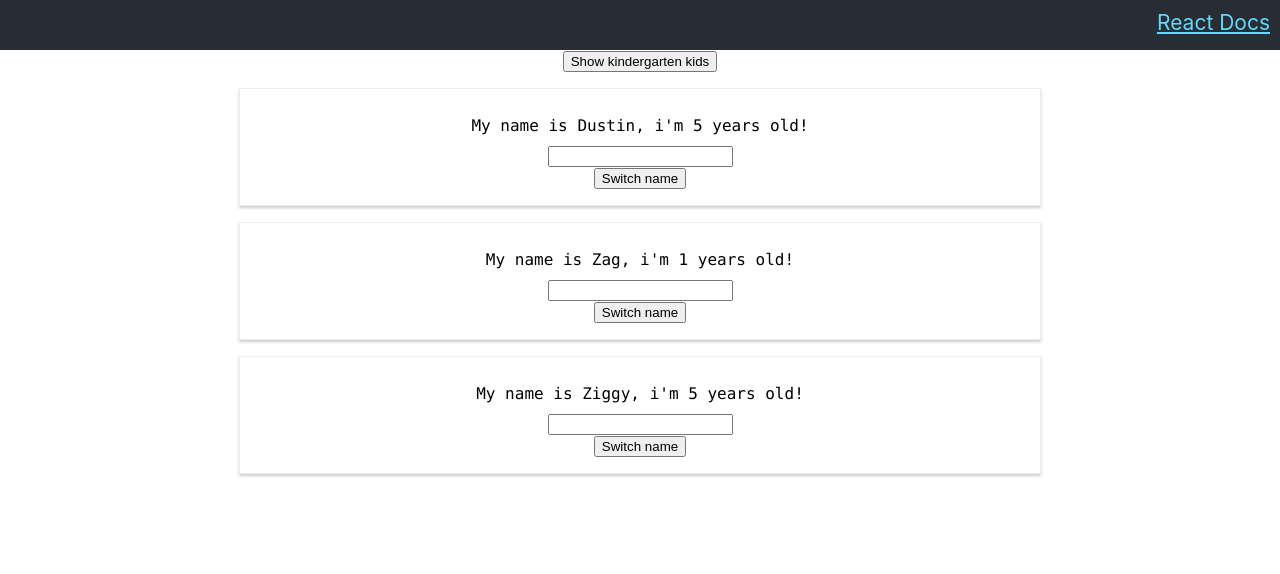
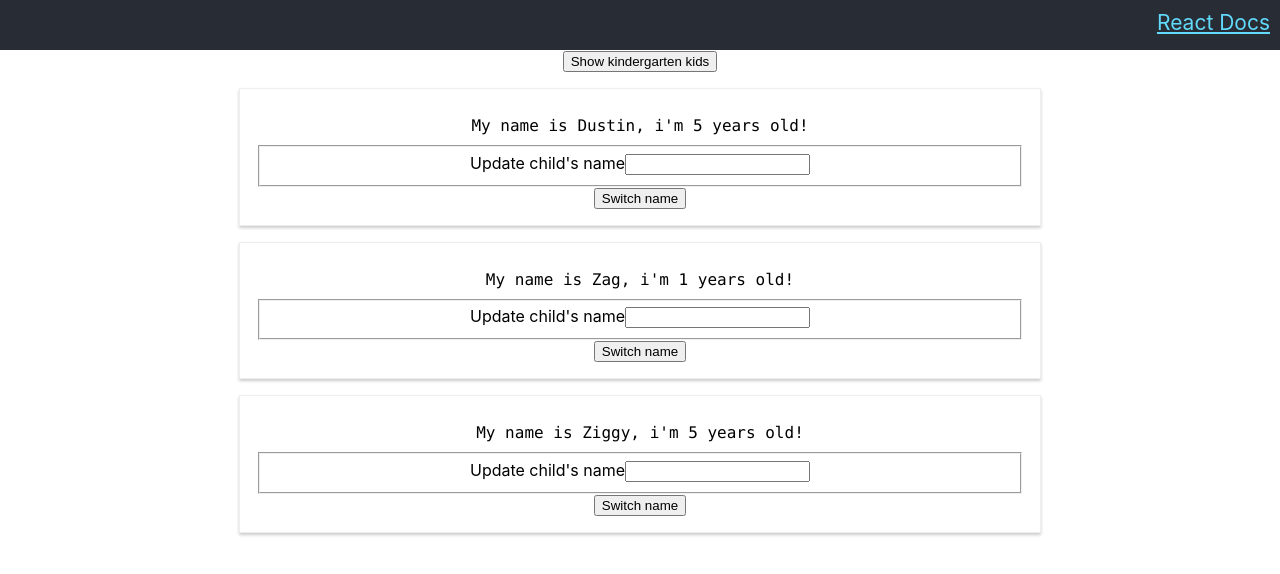
Before and after one commit to shannonjohnstone/react-complete-guide, a React (Create React App) app in the folder react-complete-guide/: page / in a window 1280 px wide. Shown: the top 574 px of the page. Built offline with nearby package versions, Linux system fonts and the light colour scheme.

Commit message:
clean up update readme with Todo list update how initial persons list is set add form html to container

```diff
--- a/react-complete-guide/src/App.js
+++ b/react-complete-guide/src/App.js
@@ -4,9 +4,9 @@ import KindergartenChildContainer from './components/KindergartenChildContainer'
 
 const App = props => {
   const [persons, setPersons] = useState([
-    { name: 'Dustin', age: 5 },
-    { name: 'Zag', age: 1 },
-    { name: 'Ziggy', age: 5 },
+    { id: 1, name: 'Dustin', age: 5 },
+    { id: 2, name: 'Zag', age: 1 },
+    { id: 3, name: 'Ziggy', age: 5 },
   ]);
 
   const switchNameHandler = name => {
--- a/react-complete-guide/src/components/KindergartenChildContainer.js
+++ b/react-complete-guide/src/components/KindergartenChildContainer.js
@@ -29,19 +29,25 @@ class KindergartenChildContainer extends PureComponent {
   buttonText = () =>
     this.state.displayAll ? 'Show kindergarten kids' : 'Show All';
 
-  renderPersonBlock = () =>
+  renderChildBlock = () =>
     this.resolveChildrenToDisplay(
       this.props.persons,
       this.state.displayAll,
     ).map((person, index) => (
-      <div className="kindergarten-child">
-        <Person key={person.name} {...person} />
-        <div>
-          <input
-            type="text"
-            onChange={e => this.props.nameChangeHandler(e.target.value, index)}
-          />
-        </div>
+      <div className="kindergarten-child" key={person.id}>
+        <Person {...person} />
+        <form>
+          <fieldset>
+            <label htmlFor="nameChange">Update child's name</label>
+            <input
+              name="nameChange"
+              type="text"
+              onChange={e =>
+                this.props.nameChangeHandler(e.target.value, index)
+              }
+            />
+          </fieldset>
+        </form>
         <button onClick={() => this.props.switchNameHandler(person.name)}>
           Switch name
         </button>
@@ -49,10 +55,11 @@ class KindergartenChildContainer extends PureComponent {
     ));
 
   render() {
+    console.log('PURE');
     return (
       <React.Fragment>
         <button onClick={this.displayType}>{this.buttonText()}</button>
-        {this.renderPersonBlock()}
+        {this.renderChildBlock()}
       </React.Fragment>
     );
   }
```
Also changed, not shown: 1 other file (tests, documents, lock files or other folders).
